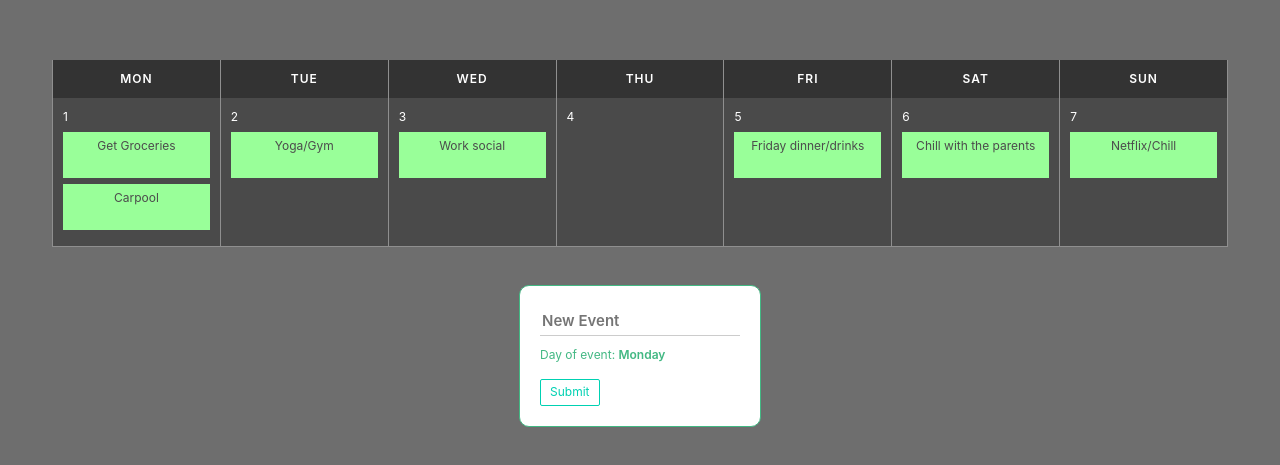
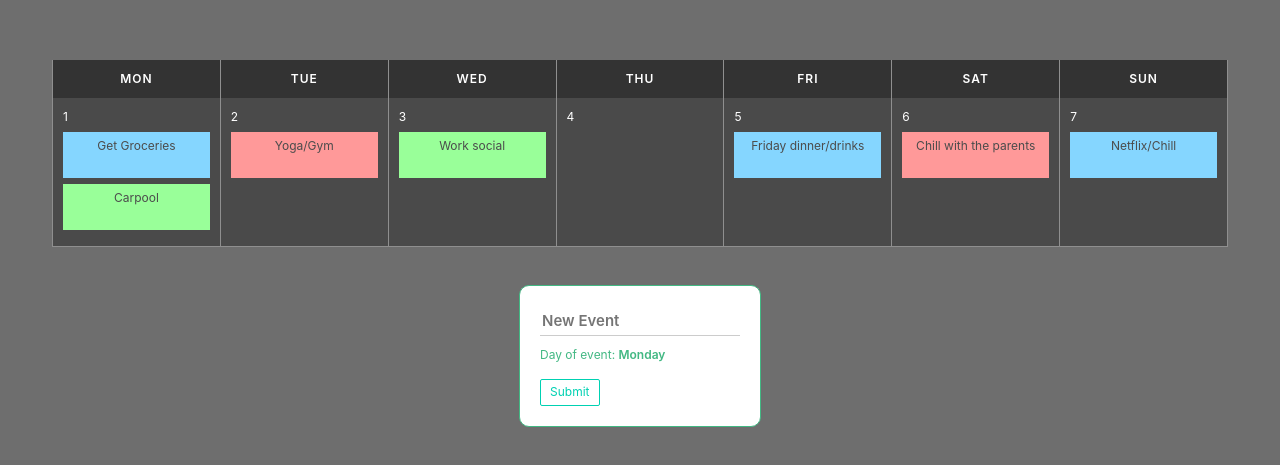
Before and after one commit to Juraci/calandar_app, a Vue app: page / in a window 1280 px wide. Shown: the part 151-616 px from the top of the page. Built offline with nearby package versions, Linux system fonts and the light colour scheme; some icons are missing.

Commit message:
computed property

```diff
--- a/src/app/components/CalendarDay.vue
+++ b/src/app/components/CalendarDay.vue
@@ -3,7 +3,7 @@
     <div class="day-banner has-text-white has-text-centered">{{ day.abbvTitle }}</div>
     <div class="day-details">
       <div class="day-number">{{ day.id }}</div>
-      <CalendarEvent v-for="event in day.events" :key="event.id" :event="event"/>
+      <CalendarEvent v-for="(event, index) in day.events" :key="index" :event="event" :day="day"/>
     </div>
   </div>
 </template>
--- a/src/app/components/CalendarEvent.vue
+++ b/src/app/components/CalendarEvent.vue
@@ -1,5 +1,5 @@
 <template>
-  <div class="day-event" style="background-color: rgb(153, 255, 153)">
+  <div class="day-event" :style="getEventBackgroundColor">
     <div>
       <span class="has-text-centered details">{{ event.details }}</span>
       <div class="has-text-centered icons"><i class="fa fa-pencil-square edit-icon"></i>
@@ -12,7 +12,14 @@
 <script>
 export default {
   name: 'CalendarEvent',
-  props: ['event'],
+  props: ['event', 'day'],
+  computed: {
+    getEventBackgroundColor() {
+      const colors = ['#FF9999', '#85D6FF', '#99FF99'];
+      let randomColor = colors[Math.floor(Math.random() * colors.length)];
+      return `background-color: ${randomColor}`;
+    }
+  },
 }
 </script>
 
```
